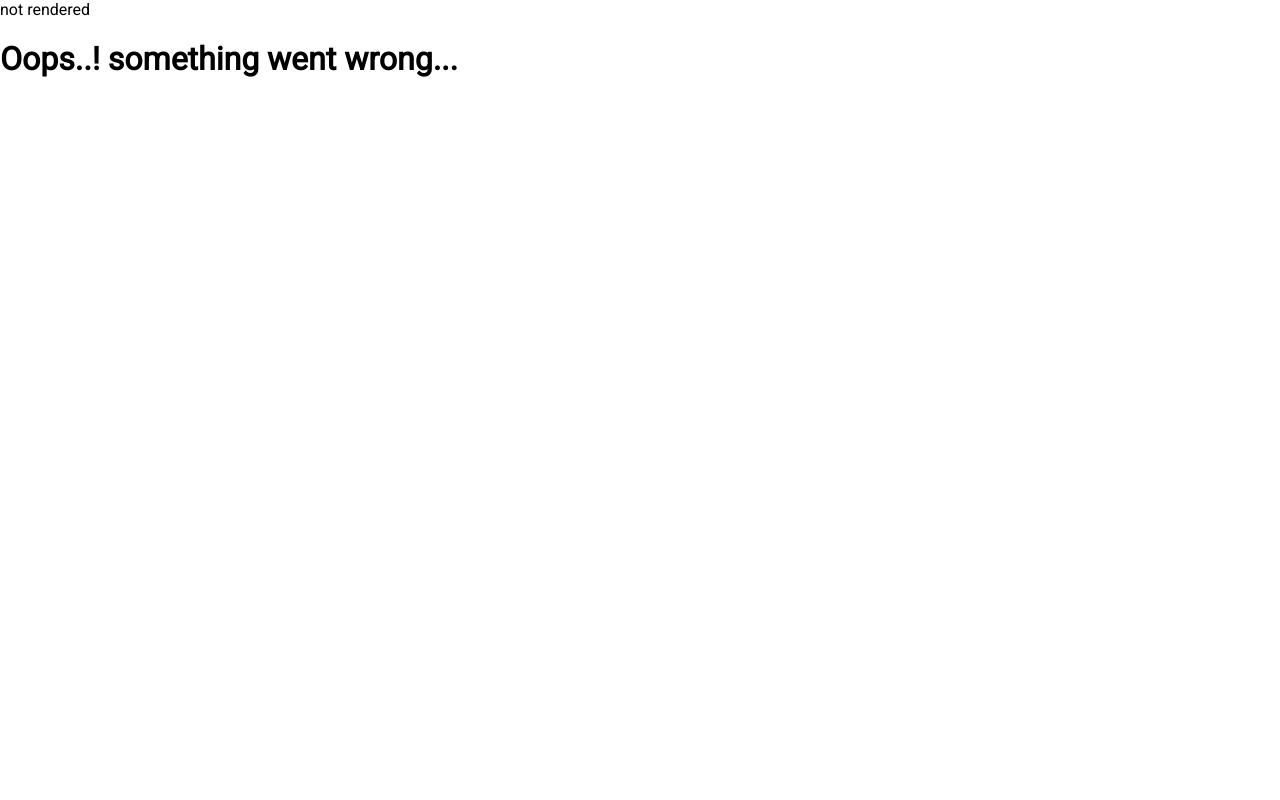
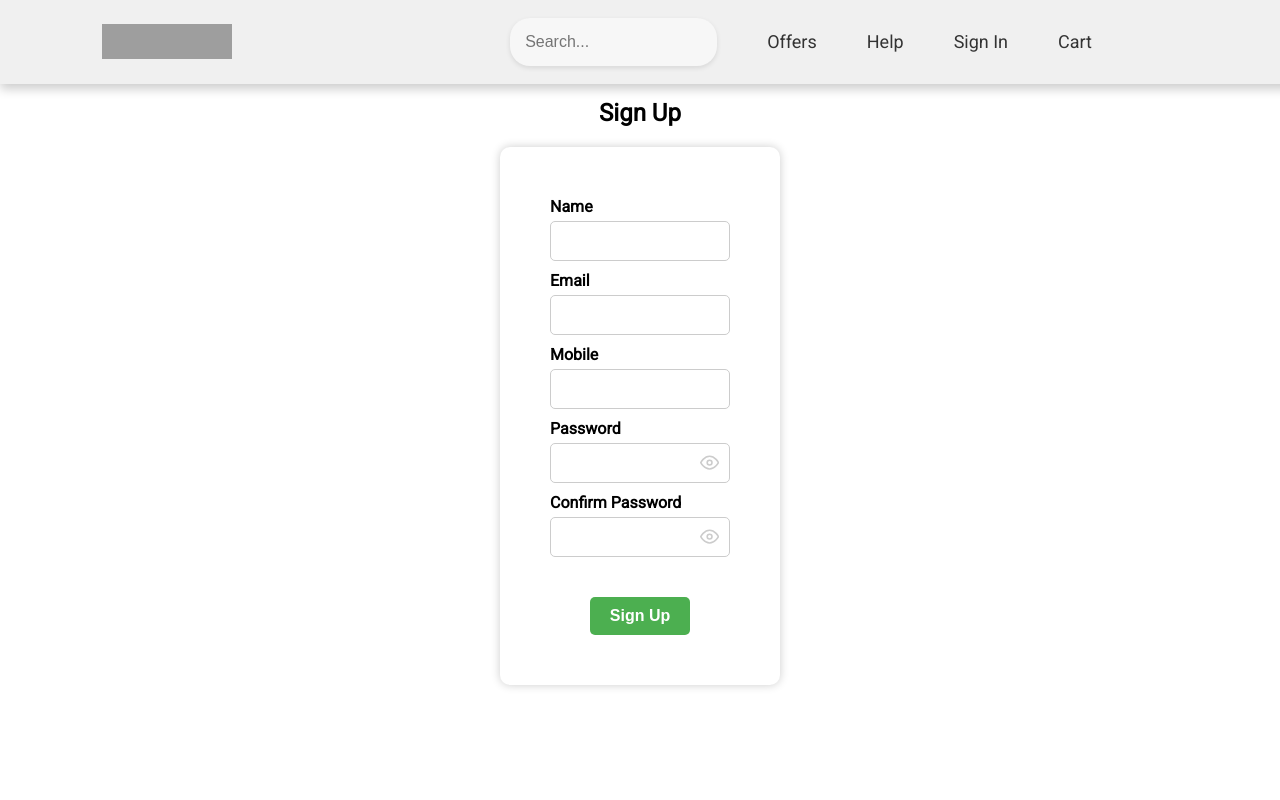
Before and after one commit to abinth11/mern-mini-project-client, a React (Vite) app: page /sign-up in a window 1280 px wide. Shown: the top 800 px of the page. Built offline with nearby package versions, Linux system fonts and the light colour scheme; no server answers; grey boxes are pictures that could not be loaded.

Commit message:
signup form added

```diff
--- a/src/components/SignIn.jsx
+++ b/src/components/SignIn.jsx
@@ -36,7 +36,7 @@ const Login = () => {
         </div>
         <div className="form-actions">
           <button type="submit">Login</button>
-          <p className="signup-link">Don&rsquo;t have an account? <Link to="/signup">Sign up</Link></p>
+          <p className="signup-link">Don&rsquo;t have an account? <Link to="/sign-up">Sign up</Link></p>
         </div>
       </form>
     </div>
--- /dev/null
+++ b/src/components/SignUp.css
@@ -0,0 +1,73 @@
+.signup-container {
+    display: flex;
+    margin: 200px;
+    flex-direction: column;
+    justify-content: center;
+    align-items: center;
+    height: 100vh;
+    background-color: #f2f2f2;
+  }
+
+  .signup-form {
+    display: flex;
+    flex-direction: column;
+    align-items: center;
+    background-color: white;
+    padding: 50px;
+    border-radius: 10px;
+    box-shadow: 0 0 10px rgba(0, 0, 0, 0.2);
+  }
+
+  .form-input {
+    width: 100%;
+    padding: 12px;
+    margin: 8px 0;
+    box-sizing: border-box;
+    border: none;
+    border-bottom: 2px solid #ccc;
+  }
+
+  .form-input:focus {
+    outline: none;
+    border-bottom: 2px solid #4CAF50;
+  }
+
+  .form-label {
+    font-weight: bold;
+  }
+
+  .form-actions {
+    display: flex;
+    flex-direction: column;
+    align-items: center;
+    margin-top: 20px;
+  }
+
+  .form-actions button {
+    background-color: #4CAF50;
+    color: white;
+    padding: 10px 20px;
+    border: none;
+    border-radius: 5px;
+    cursor: pointer;
+    font-size: 16px;
+    font-weight: bold;
+  }
+
+  .form-actions button:hover {
+    background-color: #3e8e41;
+  }
+
+  .signup-link {
+    margin-top: 20px;
+    font-size: 14px;
+  }
+
+  .signup-link a {
+    color: #4CAF50;
+    text-decoration: none;
+  }
+
+  .signup-link a:hover {
+    text-decoration: underline;
+  }
--- a/src/components/SignUp.jsx
+++ b/src/components/SignUp.jsx
@@ -1,11 +1,78 @@
-import React from 'react'
+import React, { useState } from 'react';
+import { FiEye, FiEyeOff } from "react-icons/fi";
+import './SignUp.css';
 
-function SignUp() {
+const SignUp = () => {
+  const [showPassword, setShowPassword] = useState(false);
+  const [showConfirmPassword, setShowConfirmPassword] = useState(false);
+
+  const handleShowPassword = () => {
+    setShowPassword(!showPassword);
+  };
+
+  const handleShowConfirmPassword = () => {
+    setShowConfirmPassword(!showConfirmPassword);
+  };
+
+  const handleSubmit = (event) => {
+    event.preventDefault();
+    // submit logic
+  };
+
   return (
-    <div>
-      sign up page
+    <div className="signup-form-container" style={{margin:"80px 500px 100px 500px"}}>
+      <h2 style={{textAlign:'center'}}>Sign Up</h2>
+      <form onSubmit={handleSubmit} className="signup-form">
+        <div className="form-control">
+          <label htmlFor="name">Name</label>
+          <input type="text" id="name" name="name" required />
+        </div>
+        <div className="form-control">
+          <label htmlFor="email">Email</label>
+          <input type="email" id="email" name="email" required />
+        </div>
+        <div className="form-control">
+          <label htmlFor="mobile">Mobile</label>
+          <input type="tel" id="mobile" name="mobile" pattern="[0-9]{10}" required />
+        </div>
+        <div className="form-control">
+          <label htmlFor="password">Password</label>
+          <div className="password-input-container">
+            <input
+              type={showPassword ? "text" : "password"}
+              id="password"
+              name="password"
+              required
+            />
+            {showPassword ? (
+              <FiEyeOff className="password-icon" onClick={handleShowPassword} />
+            ) : (
+              <FiEye className="password-icon" onClick={handleShowPassword} />
+            )}
+          </div>
+        </div>
+        <div className="form-control">
+          <label htmlFor="confirm-password">Confirm Password</label>
+          <div className="password-input-container">
+            <input
+              type={showConfirmPassword ? "text" : "password"}
+              id="confirm-password"
+              name="confirm-password"
+              required
+            />
+              {showConfirmPassword ? (
+              <FiEyeOff className="password-icon" onClick={handleShowConfirmPassword} />
+            ) : (
+              <FiEye className="password-icon" onClick={handleShowConfirmPassword} />
+            )}
+          </div>
+        </div>
+        <div className="form-actions">
+          <button type="submit">Sign Up</button>
+        </div>
+      </form>
     </div>
-  )
-}
+  );
+};
 
-export default SignUp
+export default SignUp;
```
Also changed, not shown: src/App.jsx (+4 -6 lines).
